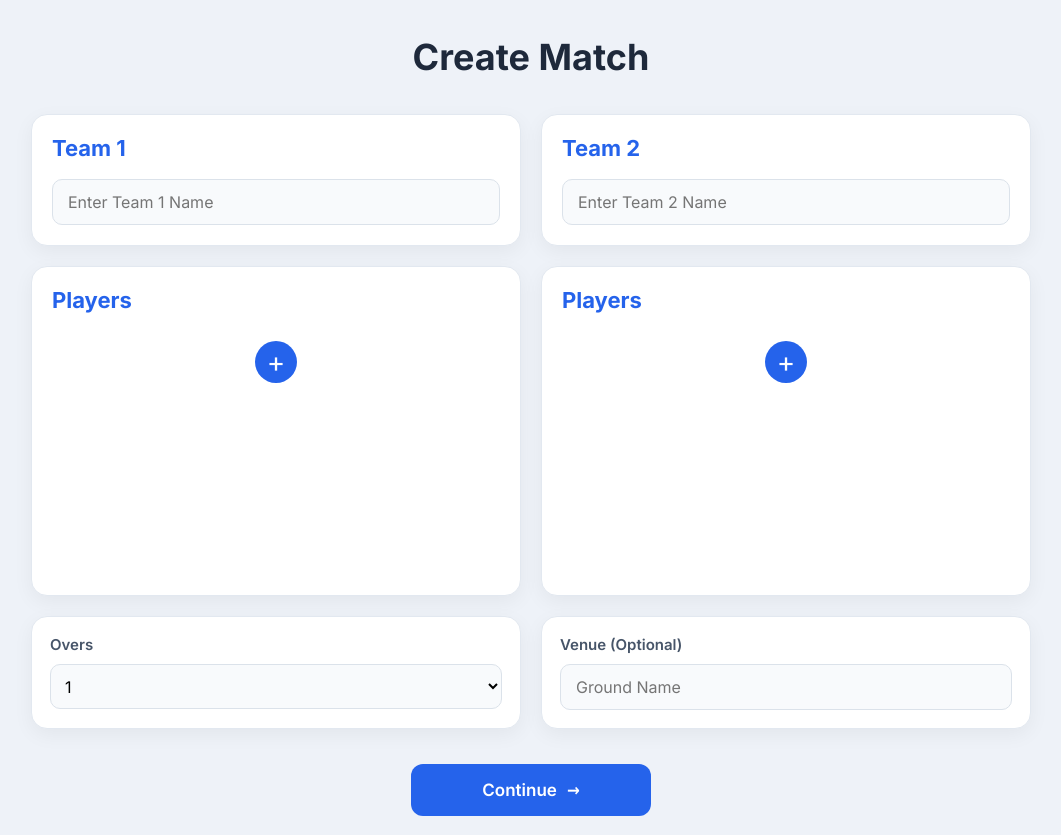
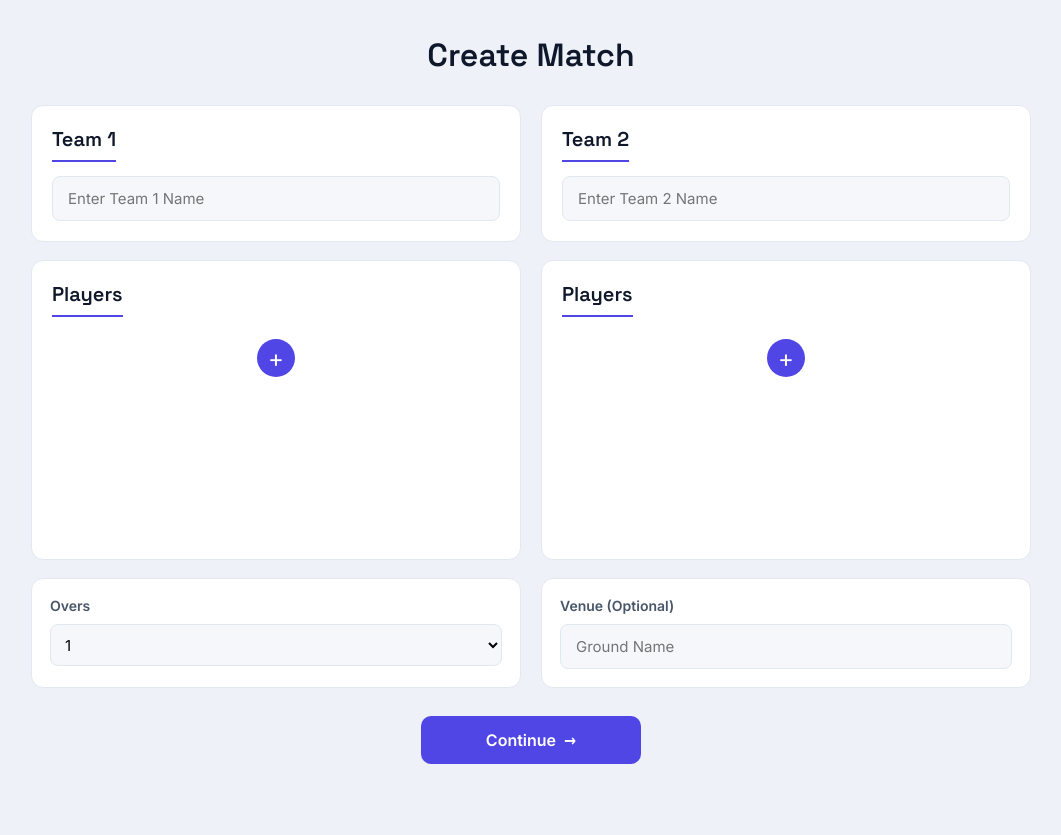
Before and after one commit to BilalJamil-Github/Cricket-Scoring-App, a React app: page /teams in a window 1280 px wide. Shown: the whole page, without its empty margins (109-1170 px from the left). Built offline with nearby package versions, Linux system fonts and the light colour scheme; the HTML template or start-up script is replaced by a standard one.

Commit message:
Adding style in teams

```diff
--- a/src/pages/Teams/Teams.css
+++ b/src/pages/Teams/Teams.css
@@ -2,118 +2,140 @@
   margin: 0;
   padding: 0;
   box-sizing: border-box;
-  font-family: "Segoe UI", sans-serif;
+  font-family: var(--font-body, "Segoe UI", sans-serif);
 }
 
 body {
-  background: #eef3f8;
+  background: var(--clr-bg, #eef3f8);
 }
 
 .teams-page {
   width: 92%;
   max-width: 1000px;
-  margin: 35px auto;
+  margin: clamp(20px, 5vw, 35px) auto;
 }
 
 .teams-page h1 {
   text-align: center;
-  color: #1e293b;
-  font-size: 36px;
-  margin-bottom: 35px;
+  color: var(--clr-ink, #0f172a);
+  font-family: var(--font-display, inherit);
+  font-weight: 600;
+  font-size: clamp(22px, 5.5vw, 32px);
+  margin-bottom: clamp(18px, 4.5vw, 30px);
 }
+
+/* ================= TEAM CARDS — always face to face ================= */
 
 #team-card-holder {
   display: flex;
-  gap: 20px;
+  flex-wrap: nowrap;
+  gap: clamp(8px, 2.5vw, 20px);
   justify-content: center;
-  margin-bottom: 20px;
+  align-items: stretch;
+  margin-bottom: 18px;
 }
 
 .team-card-upper,
 .team-card {
   background: #fff;
-  width: 100%;
-  border-radius: 16px;
-  padding: 20px;
-  border: 1px solid #e2e8f0;
-  box-shadow: 0 6px 20px rgba(0, 0, 0, 0.05);
+  flex: 1 1 0;
+  min-width: 0;
+  border-radius: 12px;
+  padding: clamp(10px, 3vw, 20px);
+  border: 1px solid var(--clr-border, #e2e8f0);
+  box-shadow: none;
+  transition: border-color 0.2s ease;
+}
+
+.team-card-upper:hover,
+.team-card:hover {
+  border-color: #cbd5e1;
 }
 
 .team-card-upper {
-  min-height: 120px;
+  min-height: 110px;
 }
 
 .team-card {
-  height: 330px;
+  height: 300px;
   overflow-y: auto;
 }
 
 .team-card h2,
 .team-card-upper h2 {
-  color: #2563eb;
-  font-size: 22px;
-  margin-bottom: 18px;
+  color: var(--clr-ink, #1e293b);
+  font-family: var(--font-display, inherit);
+  font-weight: 600;
+  font-size: clamp(14px, 3.6vw, 20px);
+  margin-bottom: 14px;
+  padding-bottom: 8px;
+  border-bottom: 2px solid var(--clr-accent, #4f46e5);
+  display: inline-block;
 }
 
 .inner-team-card-holder {
   display: flex;
   flex-direction: column;
-  gap: 12px;
+  gap: 10px;
 }
 
 .input,
 .input2 {
   width: 100%;
-  border: 1px solid #dbe2ea;
-  border-radius: 10px;
-  padding: 12px 15px;
-  font-size: 16px;
-  background: #f8fafc;
-  transition: 0.25s;
+  border: 1px solid var(--clr-border, #dbe2ea);
+  border-radius: 8px;
+  padding: clamp(9px, 2.6vw, 12px) clamp(10px, 3vw, 15px);
+  font-size: clamp(13px, 3.4vw, 15px);
+  background: var(--clr-bg-alt, #f8fafc);
+  box-shadow: none;
+  transition: border-color 0.2s ease, background 0.2s ease;
 }
 
 .input:focus,
 .input2:focus {
   outline: none;
-  border-color: #2563eb;
+  border-color: var(--clr-accent, #4f46e5);
   background: white;
 }
 
 .plus-circle {
-  width: 42px;
-  height: 42px;
-  margin: 10px auto 0;
+  width: 38px;
+  height: 38px;
+  margin: 8px auto 0;
   border-radius: 50%;
-  background: #2563eb;
+  background: var(--clr-accent, #4f46e5);
   color: white;
   display: flex;
   align-items: center;
   justify-content: center;
-  font-size: 28px;
+  font-size: 24px;
   cursor: pointer;
-  transition: 0.3s;
+  box-shadow: none;
+  transition: background 0.2s ease, transform 0.2s ease;
 }
 
 .plus-circle:hover {
-  transform: rotate(90deg) scale(1.08);
-  background: #1d4ed8;
+  transform: rotate(90deg);
+  background: var(--clr-accent-dark, #4338ca);
 }
 
 .match-settings {
   display: flex;
+  flex-wrap: wrap;
   justify-content: center;
-  gap: 20px;
+  gap: clamp(10px, 3vw, 20px);
   margin-top: 10px;
 }
 
 .overs-setting,
 .match-settings-lower {
-  flex: 1;
+  flex: 1 1 240px;
+  min-width: 0;
   background: white;
-  border-radius: 16px;
-  padding: 18px;
-  border: 1px solid #e2e8f0;
-  box-shadow: 0 6px 20px rgba(0, 0, 0, 0.05);
+  border-radius: 12px;
+  padding: clamp(12px, 3.5vw, 18px);
+  border: 1px solid var(--clr-border, #e2e8f0);
+  box-shadow: none;
 }
 
 .overs-setting {
@@ -129,53 +151,54 @@ body {
 }
 
 .match-settings label {
-  font-size: 15px;
+  font-size: 14px;
   font-weight: 600;
-  color: #475569;
+  color: var(--clr-slate-600, #475569);
 }
 
 .overs-setting select {
-  height: 45px;
-  border: 1px solid #dbe2ea;
-  border-radius: 10px;
+  height: 42px;
+  border: 1px solid var(--clr-border, #dbe2ea);
+  border-radius: 8px;
   padding: 0 10px;
-  font-size: 16px;
-  background: #f8fafc;
+  font-size: 15px;
+  background: var(--clr-bg-alt, #f8fafc);
+  width: 100%;
 }
 
 #button {
   display: flex;
   align-items: center;
   justify-content: center;
-  gap: 10px;
-  margin: 35px auto 0;
-  width: 240px;
-  height: 52px;
+  gap: 8px;
+  margin: 28px auto 0;
+  width: min(220px, 100%);
+  height: 48px;
   border: none;
-  border-radius: 12px;
-  background: #2563eb;
+  border-radius: 10px;
+  background: var(--clr-accent, #4f46e5);
   color: white;
-  font-size: 17px;
+  font-size: 16px;
   font-weight: 600;
   cursor: pointer;
-  transition: 0.3s;
+  box-shadow: none;
+  transition: background 0.2s ease;
 }
 
 #button:hover {
-  background: #1d4ed8;
-  transform: translateY(-2px);
+  background: var(--clr-accent-dark, #4338ca);
 }
 
 #button .arrow {
-  transition: 0.3s;
+  transition: transform 0.2s ease;
 }
 
 #button:hover .arrow {
-  transform: translateX(5px);
+  transform: translateX(4px);
 }
 
 .team-card::-webkit-scrollbar {
-  width: 6px;
+  width: 5px;
 }
 
 .team-card::-webkit-scrollbar-thumb {
@@ -183,18 +206,60 @@ body {
   border-radius: 10px;
 }
 
-@media (max-width: 850px) {
-  #team-card-holder,
+/* Cards stay side by side at every width — only spacing/typography scales down */
+@media (max-width: 640px) {
+  .teams-page {
+    width: 94%;
+  }
+
+  #team-card-holder {
+    gap: 8px;
+  }
+
+  .team-card-upper,
+  .team-card {
+    padding: 10px;
+    border-radius: 10px;
+  }
+
+  .team-card {
+    height: 240px;
+  }
+
+  .team-card h2,
+  .team-card-upper h2 {
+    font-size: 14px;
+    margin-bottom: 10px;
+    padding-bottom: 6px;
+  }
+
+  .input,
+  .input2 {
+    padding: 8px 9px;
+    font-size: 12.5px;
+    border-radius: 6px;
+  }
+
+  .plus-circle {
+    width: 32px;
+    height: 32px;
+    font-size: 20px;
+  }
+
   .match-settings {
     flex-direction: column;
   }
+}
 
-  .team-card,
-  .team-card-upper {
-    width: 100%;
+@media (max-width: 380px) {
+  .team-card h2,
+  .team-card-upper h2 {
+    font-size: 12.5px;
   }
 
-  .teams-page h1 {
-    font-size: 30px;
+  .input,
+  .input2 {
+    font-size: 11.5px;
+    padding: 7px 8px;
   }
 }
```
